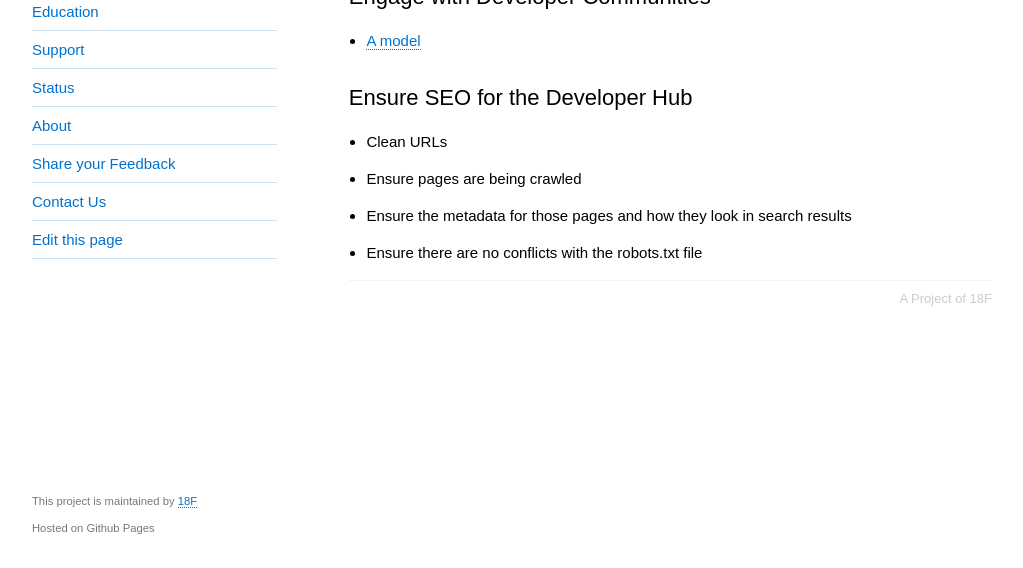
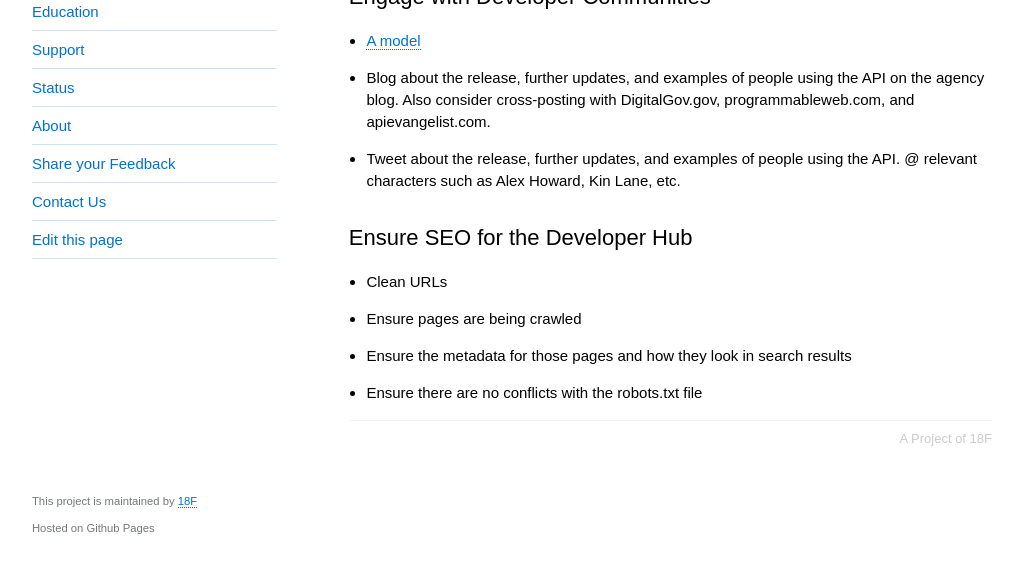
Before and after one commit to 18F/API-All-the-X, a Jekyll site: the page built from pages/ensuring_discoverability-a_guide.md, in a window 1280 px wide and 900 px high, scrolled down 1059 px, cut to the strip 332-900 px from the top of the window. Shown: the whole strip, without its empty margins (128-1151 px from the left). Built offline with Jekyll 4.4.1, drawn with Linux system fonts in a browser that asks for light colours.

Commit message:
adding blogging and tweeting

```diff
--- a/pages/ensuring_discoverability-a_guide.md
+++ b/pages/ensuring_discoverability-a_guide.md
@@ -36,6 +36,8 @@ There are several, well-established API catalogs that many developers use to fin
 ## Engage with Developer Communities
 
 * [A model](http://18f.github.io/API-All-the-X/pages/developer_engagement-a_model)
+* Blog about the release, further updates, and examples of people using the API on the agency blog.  Also consider cross-posting with DigitalGov.gov, programmableweb.com, and apievangelist.com.
+* Tweet about the release, further updates, and examples of people using the API.  @ relevant characters such as Alex Howard, Kin Lane, etc.
 
 ## Ensure SEO for the Developer Hub
 
```
